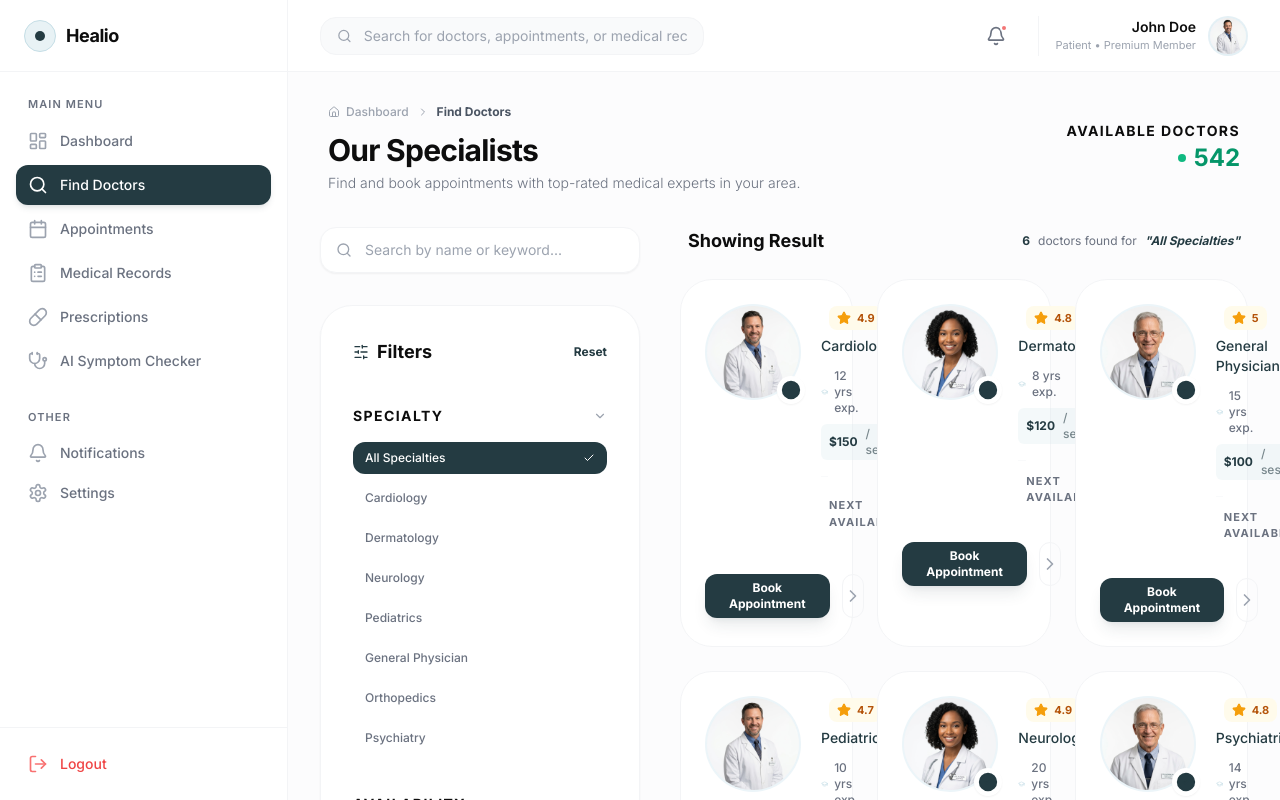
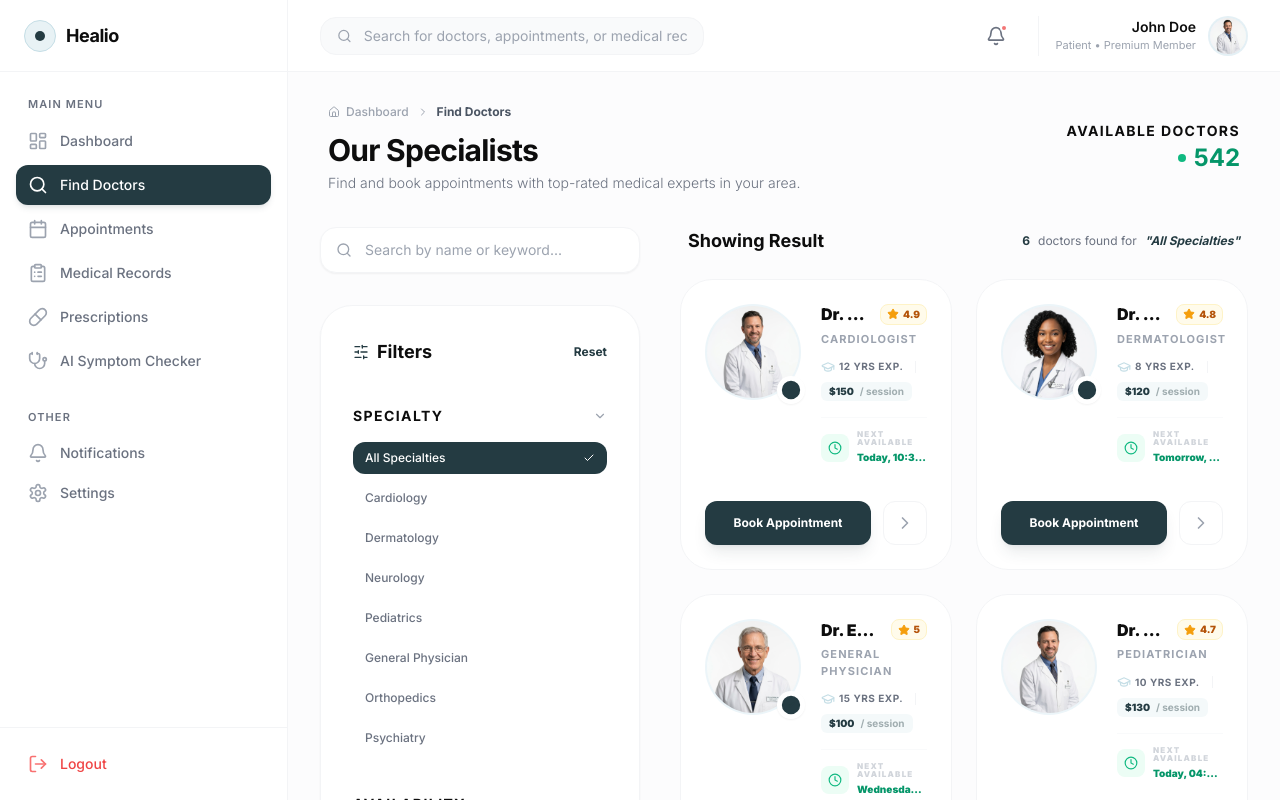
Before and after one commit to sano0007/healio, a Next.js app in the folder apps/web/: page /doctors in a window 1280 px wide. Built offline with nearby package versions, Linux system fonts and the light colour scheme.

Commit message:
style: update doctor card and list styling

```diff
--- a/apps/web/src/components/doctors/doctor-card.tsx
+++ b/apps/web/src/components/doctors/doctor-card.tsx
@@ -39,32 +39,37 @@ export function DoctorCard({ doctor }: { doctor: Doctor }) {
         </div>
 
         <div className="flex-1 min-w-0">
-          <div className="flex items-center justify-between gap-2 mb-1">
-            <h3 className="text-lg font-bold text-brand-black truncate group-hover:text-brand-dark transition-colors">
+          <div className="flex items-center justify-between gap-2 mb-1.5">
+            <h3 className="text-base font-black text-brand-black truncate group-hover:text-brand-dark transition-colors leading-tight">
               {doctor.name}
             </h3>
-            <div className="flex items-center gap-1.5 px-2 py-1 bg-amber-50 rounded-lg">
-              <Star className="w-3.5 h-3.5 text-amber-500" fill="currentColor" />
-              <span className="text-[11px] font-bold text-amber-700">{doctor.rating}</span>
+            <div className="flex items-center gap-1 px-1.5 py-0.5 bg-amber-50 rounded-lg border border-amber-100 shrink-0">
+              <Star className="w-3 h-3 text-amber-500" fill="currentColor" />
+              <span className="text-[10px] font-black text-amber-700">{doctor.rating}</span>
             </div>
           </div>
 
-          <p className="text-sm font-medium text-brand-dark mb-3">{doctor.specialization}</p>
+          <p className="text-[11px] font-bold text-gray-400 uppercase tracking-widest mb-3">{doctor.specialization}</p>
 
-          <div className="flex flex-wrap items-center gap-y-2 gap-x-4 mb-4">
-            <div className="flex items-center gap-1.5 text-xs text-gray-500 font-medium">
+          <div className="flex flex-wrap items-center gap-2 mb-4">
+            <div className="flex items-center gap-1 text-[10px] text-gray-500 font-bold uppercase tracking-wider">
               <GraduationCap className="w-3.5 h-3.5 text-brand-light" />
               {doctor.experience} yrs exp.
             </div>
-            <div className="flex items-center gap-1.5 text-xs text-brand-dark font-bold bg-brand-light/20 px-2 py-0.5 rounded-md">
-              ${doctor.fee} <span className="font-medium text-brand-dark/60 ml-0.5">/ session</span>
+            <div className="w-px h-3 bg-gray-100 mx-1" />
+            <div className="flex items-center gap-1 text-[10px] text-brand-dark font-black bg-brand-light/20 px-2 py-0.5 rounded-md">
+              ${doctor.fee} <span className="font-bold text-brand-dark/40 ml-0.5">/ session</span>
             </div>
           </div>
 
-          <div className="flex items-center gap-2 py-3 border-t border-gray-50">
-            <Clock className="w-3.5 h-3.5 text-emerald-500" />
-            <span className="text-[11px] font-bold text-gray-500 uppercase tracking-widest">Next Available:</span>
-            <span className="text-[11px] font-bold text-emerald-600">{doctor.nextAvailable}</span>
+          <div className="flex items-center gap-2 py-3 border-t border-gray-50 mt-1">
+            <div className="w-7 h-7 rounded-lg bg-emerald-50 flex items-center justify-center text-emerald-500 shrink-0">
+               <Clock className="w-3.5 h-3.5" />
+            </div>
+            <div className="flex flex-col min-w-0">
+               <span className="text-[8px] font-black text-gray-300 uppercase tracking-[0.15em] leading-none mb-1">Next Available</span>
+               <span className="text-[10px] font-black text-emerald-600 truncate">{doctor.nextAvailable}</span>
+            </div>
           </div>
         </div>
       </div>
--- a/apps/web/src/components/doctors/doctor-list.tsx
+++ b/apps/web/src/components/doctors/doctor-list.tsx
@@ -83,7 +83,7 @@ const doctors: Doctor[] = [
 export function DoctorList({ isLoading = false }: { isLoading?: boolean }) {
   if (isLoading) {
     return (
-      <div className="grid sm:grid-cols-1 md:grid-cols-2 lg:grid-cols-2 xl:grid-cols-3 gap-6">
+      <div className="grid sm:grid-cols-1 md:grid-cols-2 lg:grid-cols-2 xl:grid-cols-2 2xl:grid-cols-3 gap-6">
         {[...Array(6)].map((_, i) => (
           <div key={i} className="h-[280px] bg-white rounded-[2rem] p-6 border border-gray-100 shadow-sm animate-pulse space-y-4">
             <div className="flex items-start gap-5">
@@ -116,7 +116,7 @@ export function DoctorList({ isLoading = false }: { isLoading?: boolean }) {
   }
 
   return (
-    <div className="grid sm:grid-cols-1 md:grid-cols-2 lg:grid-cols-2 xl:grid-cols-3 gap-6">
+    <div className="grid sm:grid-cols-1 md:grid-cols-2 lg:grid-cols-2 xl:grid-cols-2 2xl:grid-cols-3 gap-6">
       {doctors.map((doctor) => (
         <DoctorCard key={doctor.id} doctor={doctor} />
       ))}
```
